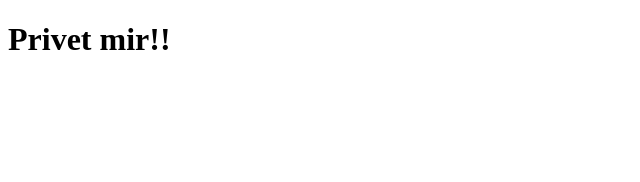
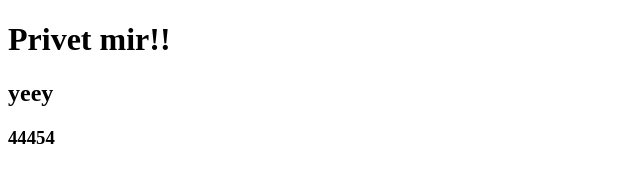
Before and after one commit to for-git-hub/project, a plain HTML site: page index.html in a window 1280 px wide. Shown: the whole page, without its empty margins (0-640 px from the left). Drawn offline with Linux system fonts and the light colour scheme.

Commit message:
index.html mod

```diff
--- a/index.html
+++ b/index.html
@@ -9,7 +9,8 @@
 <body>
 
 <h1>Privet mir!!</h1>
-
+        <h2>yeey</h2>
+        <h3>44454</h3>
 
 
 
```
